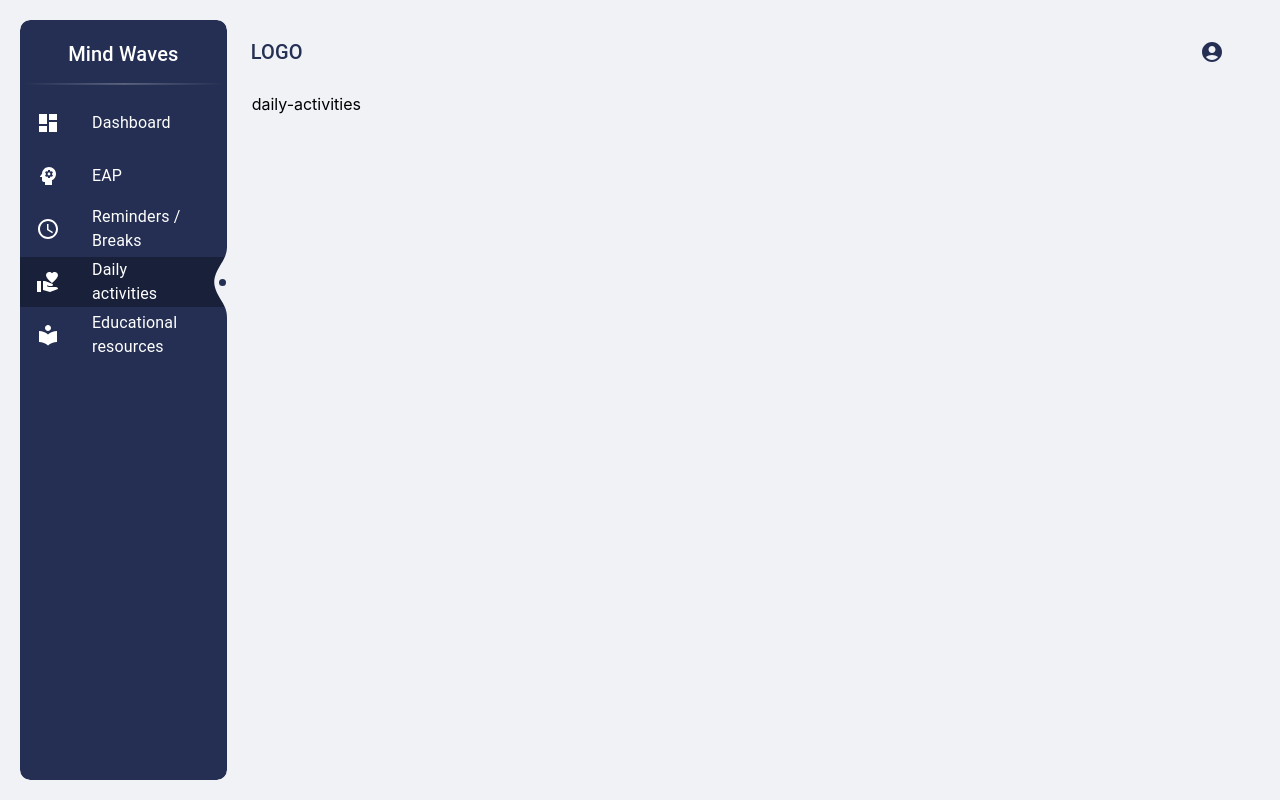
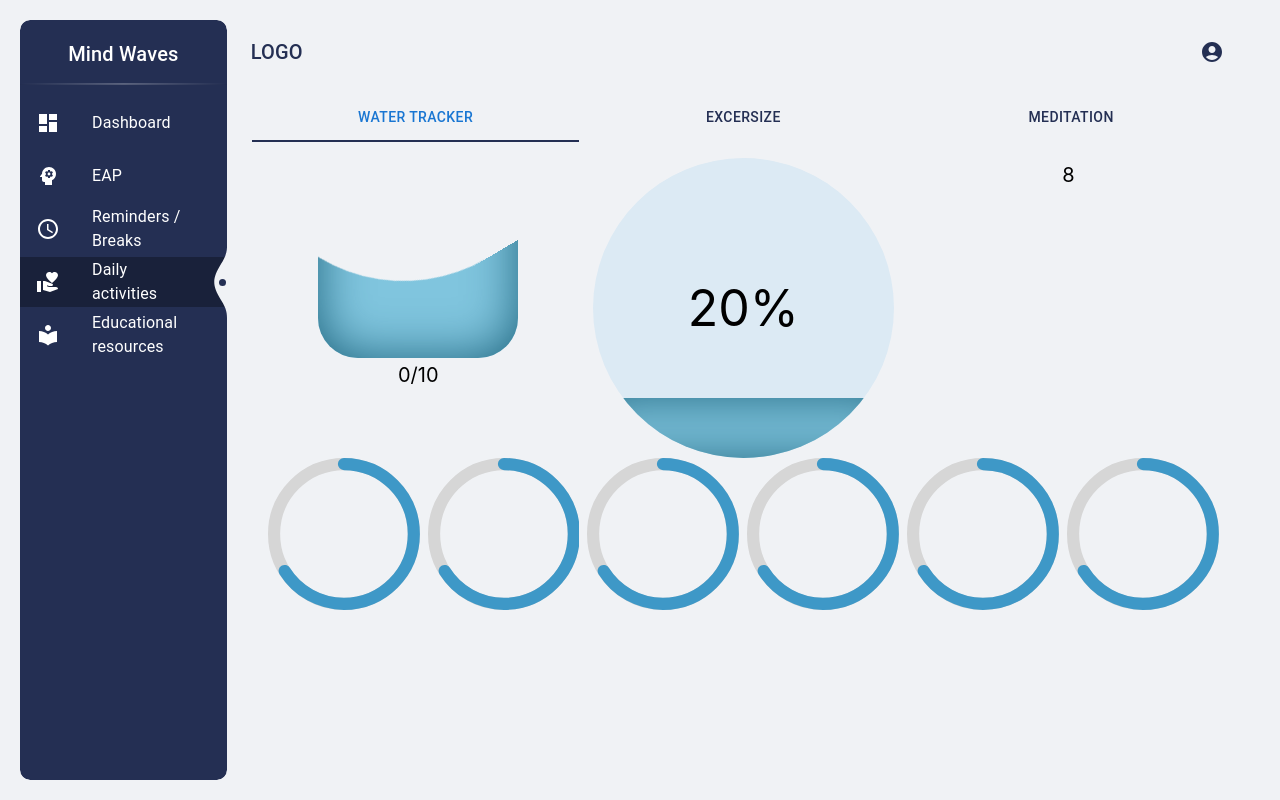
Before and after one commit to kashishahuja2002/Mind-Waves-ServiceNow-Code-To-Win, a React (Create React App) app: page /pages/daily-activities in a window 1280 px wide. Built offline with nearby package versions, Linux system fonts and the light colour scheme.

Commit message:
feat/waterTracker - wip

```diff
--- a/package.json
+++ b/package.json
@@ -12,6 +12,7 @@
     "@testing-library/user-event": "^13.5.0",
     "react": "^18.2.0",
     "react-calendly": "^4.1.1",
+    "react-circular-progressbar": "^2.1.0",
     "react-dom": "^18.2.0",
     "react-router-dom": "^6.8.1",
     "react-scripts": "5.0.1",
--- a/src/App.js
+++ b/src/App.js
@@ -4,6 +4,7 @@ import PagesContainer from "./components/pages/PagesContainer";
 import Dashboard from "./components/pages/dashboard/Dashboard";
 
 import './App.scss';
+import DailyActivities from "./components/pages/daily-activities/DailyActivities";
 
 function App() {
   return (
@@ -20,7 +21,7 @@ function App() {
             <Route path="dashboard" element={<Dashboard />} />
             <Route path="Eap" element={<Eap />} />
             <Route path="reminders-breaks" element={"reminders-breaks"} />
-            <Route path="daily-activities" element={"daily-activities"} />
+            <Route path="daily-activities" element={<DailyActivities />} />
             <Route path="educational-resources" element={"educational-resources"} />
           </Route>
         </Routes>
--- /dev/null
+++ b/src/components/pages/daily-activities/DailyActivities.js
@@ -0,0 +1,45 @@
+import React from 'react'
+import { Box, Tab, Tabs, Typography } from '@mui/material';
+import { useState } from 'react';
+import WaterTracker from './WaterTracker';
+export default function DailyActivities() {
+    const [tabIndex, setTabIndex] = useState(0);
+
+    const handleTabChange = (event, newTabIndex) => {
+        setTabIndex(newTabIndex);
+    };
+
+    return (
+
+        <Box>
+            <Box>
+                <Tabs value={tabIndex} onChange={handleTabChange} variant="fullWidth" sx={{
+                    '& .MuiTabs-indicator': { backgroundColor: '#242f53' },
+                    '& .MuiTab-root': { color: '#242f53' },
+                    '& .Mui-selected': { color: '#242f53' },
+                }}>
+                    <Tab label="Water Tracker" />
+                    <Tab label="Excersize" />
+                    <Tab label="Meditation" />
+                </Tabs>
+            </Box>
+            <Box sx={{ padding: 2 }}>
+                {tabIndex === 0 && (
+                    <Box>
+                        {<WaterTracker />}
+                    </Box>
+                )}
+                {tabIndex === 1 && (
+                    <Box>
+                        <Typography>The second tab</Typography>
+                    </Box>
+                )}
+                {tabIndex === 2 && (
+                    <Box>
+                        <Typography>The third tab</Typography>
+                    </Box>
+                )}
+            </Box>
+        </Box >
+    );
+}
--- /dev/null
+++ b/src/components/pages/daily-activities/WaterTracker.js
@@ -0,0 +1,69 @@
+import React from 'react';
+import '../../../styles/pages/WaterTracker/WaterTracker.scss';
+import { useState } from 'react';
+import { Grid } from '@mui/material';
+import { CircularProgressbar } from 'react-circular-progressbar';
+import 'react-circular-progressbar/dist/styles.css';
+
+export default function WaterTracker() {
+    const [waterLevel, setWaterLevel] = useState(20);
+
+    const handleClick = () => {
+        if (waterLevel < 100) {
+            setWaterLevel(waterLevel + 10);
+        }
+        console.log(waterLevel);
+    };
+
+    return (
+
+        <div>
+            <Grid container spacing={3}>
+                <Grid item xs>
+                    <div className='side-info'>
+                        <div className='waterContainer' onClick={handleClick}></div>
+                        <span class="current-cups">0/10</span>
+                    </div>
+                </Grid>
+                <Grid item xs={4}>
+                    <div>
+                        <div className="percentage-container">
+                            <div className="water" style={{ height: `${waterLevel}%` }}></div>
+                            <div>{`${waterLevel}%`}</div>
+                        </div>
+                    </div>
+                </Grid>
+                <Grid item xs>
+
+                    <div className='side-info'>
+                        <span class="current-litres">8</span>
+                    </div>
+                </Grid>
+            </Grid>
+            <Grid container spacing={1}>
+                <Grid item xs={2}>
+                    <CircularProgressbar value={66} />
+                </Grid>
+                <Grid item xs={2}>
+                    <CircularProgressbar value={66} />
+                </Grid>
+                <Grid item xs={2}>
+                    <CircularProgressbar value={66} />
+                </Grid>
+                <Grid item xs={2}>
+                    <CircularProgressbar value={66} />
+                </Grid>
+                <Grid item xs={2}>
+                    <CircularProgressbar value={66} />
+                </Grid>
+                <Grid item xs={2}>
+                    <CircularProgressbar value={66} />
+                </Grid>
+            </Grid>
+        </div>
+    );
+
+
+
+
+}
--- a/src/components/pages/eap/Eap.js
+++ b/src/components/pages/eap/Eap.js
@@ -1,13 +1,17 @@
 import React from "react";
 import { InlineWidget } from "react-calendly";
-import '../../../styles/pages/Eap/Eap.scss'
 
 
 const Eap = () => {
 
     return (
-        <div style={{ marginTop: "-6% " }}>
-            <InlineWidget className="calendly-block-1" url="https://calendly.com/chopradrakshi/session?hide_landing_page_details=1&hide_gdpr_banner=1" styles={{ minWidth: "520px", height: "1000px", width: "102%" }}></InlineWidget>
+        <div>
+            <div style={{ marginTop: "-6% ", height: "94vh" }}>
+                <InlineWidget className="calendly-block-1" url="https://calendly.com/chopradrakshi/session?hide_landing_page_details=1&hide_gdpr_banner=1" styles={{ height: "94vh", width: "100%" }}></InlineWidget>
+            </div>
+            {/*<div style={{ marginTop: "-6% " }}>
+                <InlineWidget className="calendly-block-1" url="https://calendly.com/chopradrakshi/session?hide_landing_page_details=1&hide_gdpr_banner=1&primary_color=242f53" styles={{ minWidth: "520px", height: "1000px", width: "102%" }}></InlineWidget>
+            </div>*/}
         </div>
     )
 };
--- a/src/styles/pages/Eap/Eap.scss
+++ /dev/null
@@ -1,14 +0,0 @@
-@import '../../variables.scss';
-
-._cUP1np9gMvFQrcPftuf.xahN8AEzyAvQtVj17TPv {
-    margin-top: 0px !important;
-    margin-bottom: 30px;
-}
-
-.daily-stat-card {
-    background-color: var(--light-blue)
-}
-
-.calendly-block-1 {
-    margin-top: 0px;
-}
--- /dev/null
+++ b/src/styles/pages/WaterTracker/WaterTracker.scss
@@ -0,0 +1,150 @@
+.container {
+    display: grid;
+    grid-template-columns: 2fr 3fr 2fr;
+    width: 100%;
+    max-width: 600px;
+    margin: auto;
+    gap: 30px;
+}
+
+.side-info {
+    display: flex;
+    flex-direction: column;
+    align-items: center;
+    justify-content: center;
+}
+
+.glass {
+    position: relative;
+    width: 150px;
+    height: 300px;
+    margin: 0 auto;
+    border: 4px solid #ddd;
+    border-radius: 50px;
+    background-color: #f2f2f2;
+}
+
+.water {
+    position: absolute;
+    bottom: 0;
+    left: 0;
+    width: 100%;
+    background-color: #80c5de;
+    box-shadow: inset 0 0 50px #1c637c;
+    transition: height 0.5s ease-in-out;
+    animation: wave duration timing-function delay iteration-count direction fill-mode;
+}
+
+/* Icon.css */
+.icon {
+
+    cursor: pointer;
+    transition: transform 0.2s ease-in-out;
+}
+
+.icon:hover {
+    transform: scale(1.1);
+}
+
+.current-litres {
+    font-size: 50px;
+}
+
+.side-info svg {
+    width: 50%;
+    height: auto;
+}
+
+.side-info span {
+    margin-top: 5px;
+    font-size: 20px;
+}
+
+.container div {
+    border: 1px solid;
+}
+
+.buttons {
+    grid-column: -1/1;
+}
+
+.percentage-container {
+    background-color: #dceaf4;
+    color: black;
+    width: 100%;
+    height: 100%;
+    min-height: 300px;
+    margin: auto;
+    border-radius: 50%;
+    overflow: hidden;
+    display: flex;
+    align-items: center;
+    justify-content: center;
+    font-size: 50px;
+    position: relative;
+    z-index: 2000;
+}
+
+.progress {
+    background-color: #242f53;
+    position: absolute;
+    width: 100%;
+    bottom: 0;
+    transition: 0.5 ease;
+    height: 40%;
+    color: white;
+
+}
+
+section {
+    display: flex;
+    justify-content: center;
+    align-items: center;
+    width: 100%;
+    height: 100vh;
+}
+
+.waterContainer {
+    width: 200px;
+    height: 200px;
+    background-color: #80c5de;
+    border-radius: 0 0 40px 40px;
+    box-shadow: inset 0 0 50px #1c637c;
+    position: relative;
+    overflow: hidden;
+}
+
+.waterContainer::before {
+    position: absolute;
+    content: '';
+    width: 200%;
+    height: 200%;
+
+    top: -150%;
+    left: -50%;
+    border-radius: 40%;
+    animation: wave 12s infinite linear;
+}
+
+.waterContainer::after {
+    position: absolute;
+    content: '';
+    width: 204%;
+    height: 204%;
+    background-color: #F0F2F5;
+    top: -150%;
+    left: -52%;
+    border-radius: 40%;
+    animation: wave 12s infinite linear;
+    animation-delay: 0.5s;
+}
+
+@keyframes wave {
+    0% {
+        transform: rotate(0deg);
+    }
+
+    100% {
+        transform: rotate(360deg);
+    }
+}
```
Also changed, not shown: src/components/pages/daily-activities/Glass.js (added, +13 -0 lines), src/components/pages/daily-activities/Icon.js (added, +13 -0 lines), src/assets/images/cup.svg (added), 1 other file (tests, documents, lock files or other folders).
